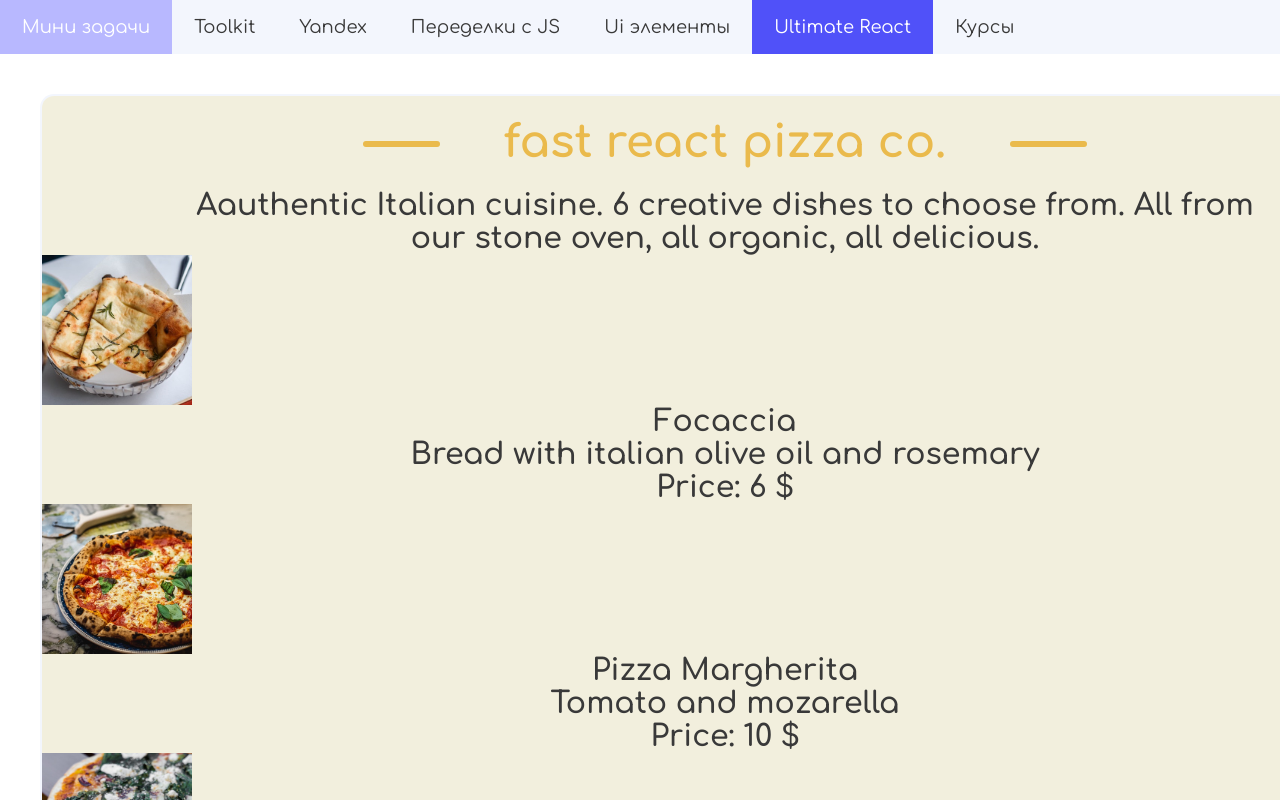
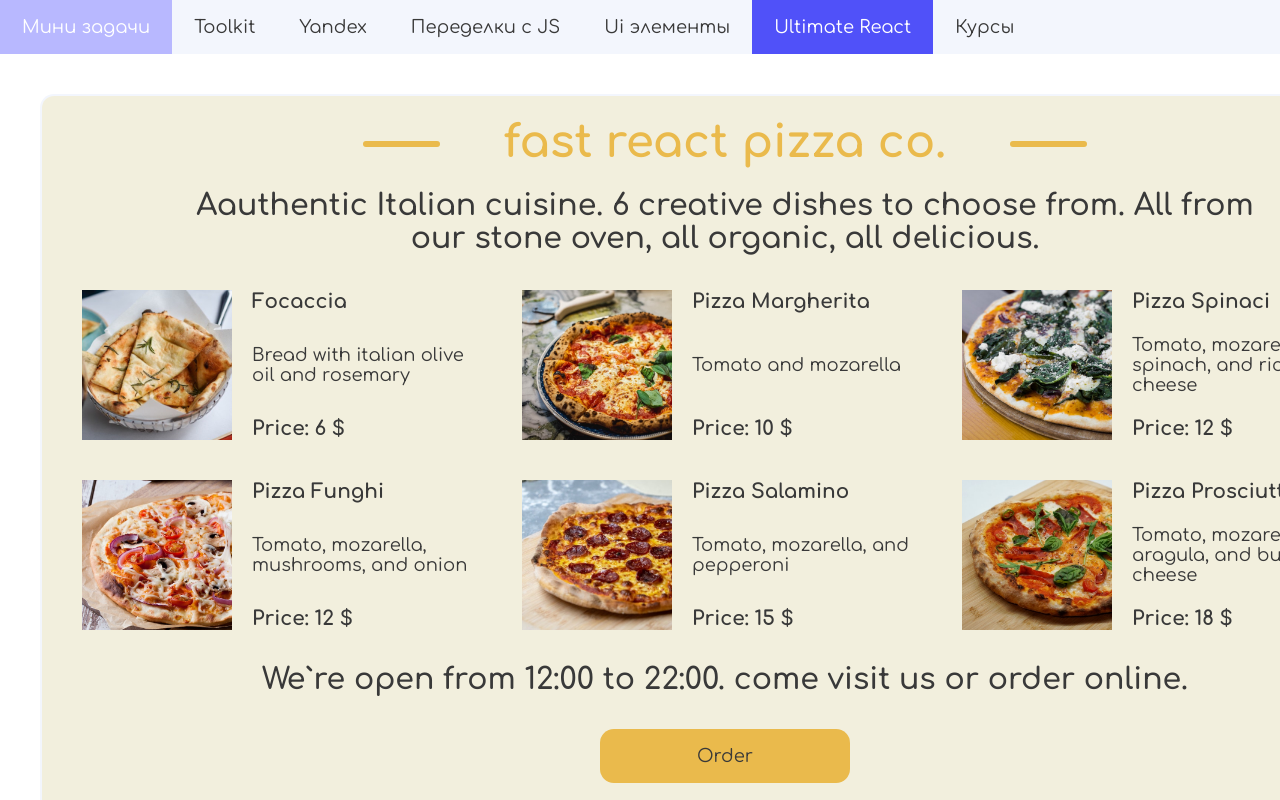
Before and after one commit to ArtErusov/MainReact, a React (Vite) app: page /ultimatereact in a window 1280 px wide. Shown: the top 800 px of the page. Built offline with nearby package versions, Linux system fonts and the light colour scheme; the HTML template or start-up script is replaced by a standard one.

Commit message:
Set styles for the pizzaProject element

```diff
--- a/src/pages/ultimateReact/items/pizzaProject/pizzaProject.jsx
+++ b/src/pages/ultimateReact/items/pizzaProject/pizzaProject.jsx
@@ -51,24 +51,22 @@ const PizzaProject = () => {
     <Fragment>
       <div className={styles.mainContainer}>
         <h2>fast react pizza co.</h2>
-        <p>Aauthentic Italian cuisine. 6 creative dishes to choose from. All from our stone oven, all organic, all delicious.</p>
+        <p className={styles.mainContainer__text}>Aauthentic Italian cuisine. 6 creative dishes to choose from. All from our stone oven, all organic, all delicious.</p>
 
         <ul className={styles.card}>
           {pizzaData.map((item) => (
-          <li className={styles.card__item} key={item.name}>
-            <img className={styles.card__item_img} src={item.photoName} alt="" />
-            <p className={styles.card__item_title}>{item.name}</p>
-            <p className={styles.card__item_description}>{item.ingredients}</p>
-            <p className={styles.card__item_price}>Price: {item.price} $</p>
+            <li className={styles.card__item} key={item.name}>
+              <img className={styles.card__item_img} src={item.photoName} alt="" />
+              <div className={styles.card__item_flex}>
+                <p className={styles.card__item_flex_title}>{item.name}</p>
+                <p className={styles.card__item_flex_description}>{item.ingredients}</p>
+                <p className={styles.card__item_flex_price}>Price: {item.price} $</p>
+              </div>
+            </li>
+          ))}
+        </ul>
 
-
-
-          </li>
-        ))}
-          </ul>
-
-
-        <p className={styles.mainContainer__lastChild}>We`re open from 12:00 to 22:00. come visit us or order online.</p>
+        <p className={styles.mainContainer__text + ' ' + styles.mainContainer__text_lastChild}>We`re open from 12:00 to 22:00. come visit us or order online.</p>
         <button>Order</button>
       </div>
       <div className={styles.extraContainer}>
--- a/src/pages/ultimateReact/items/pizzaProject/styles.module.scss
+++ b/src/pages/ultimateReact/items/pizzaProject/styles.module.scss
@@ -36,15 +36,16 @@
       right: 300px;
     }
   }
-  p {
+  &__text {
     font-size: 30px;
     font-weight: 600;
     width: 1068px;
     margin: auto;
     text-align: center;
-  }
-  &__lastChild {
-    padding-top: 33px;
+
+    &_lastChild {
+      margin-top: 33px;
+    }
   }
   button {
     width: 250px;
@@ -58,15 +59,40 @@
   }
 }
 
-.card{
-  &__item{
-    &_img{
+.card {
+  width: 400px;
+  margin-top: 35px;
+  margin-left: 40px;
+  display: grid;
+  grid-template-columns: repeat(3, 400px);
+  gap: 40px;
+
+  &__item {
+    display: flex;
+    &_img {
       width: 150px;
       height: 150px;
     }
+    &_flex {
+      margin-left: 20px;
+      display: flex;
+      justify-content: space-between;
+      flex-direction: column;
+      &_title {
+        font-size: 20px;
+        font-weight: 700;
+      }
+      &_description {
+        width: 230px;
+        font-size: 18px;
+      }
+      &_price {
+        font-size: 20px;
+        font-weight: 700;
+      }
+    }
   }
 }
-
 
 // ----------низ карточки----------------
 .extraContainer {
```
